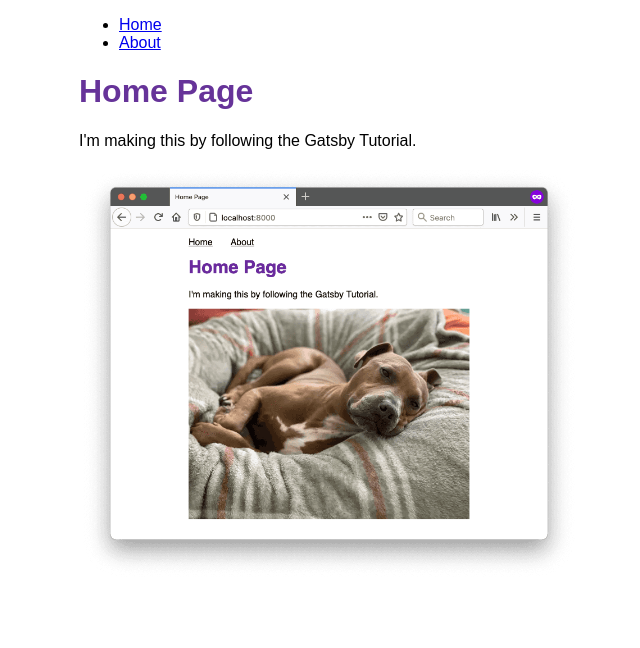
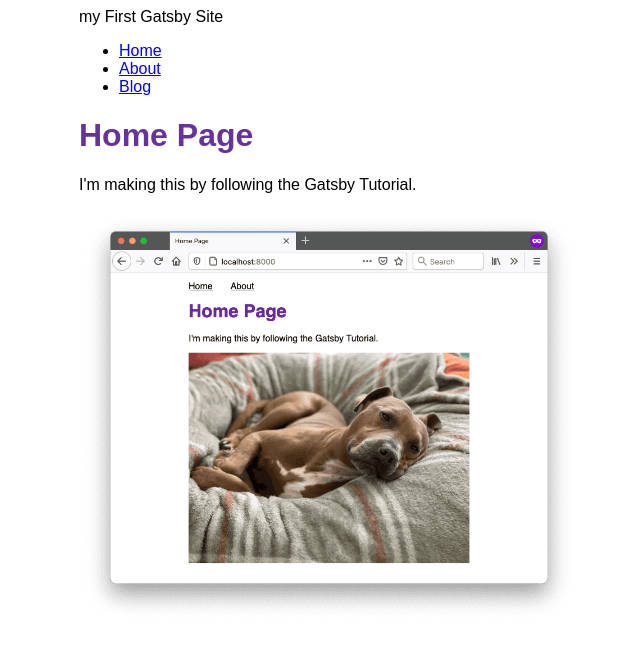
Before and after one commit to kmuse226/my-gatsby-site, a Gatsby site: page / in a window 1280 px wide. Shown: the whole page, without its empty margins (311-951 px from the left). Built offline with nearby package versions, Linux system fonts and the light colour scheme; Gatsby itself is replaced by a stand-in of ours.

Commit message:
part 4, ~ create some mdx blog posts

```diff
--- a/gatsby-config.js
+++ b/gatsby-config.js
@@ -1,6 +1,7 @@
 module.exports = {
   siteMetadata: {
-    siteUrl: `https://www.yourdomain.tld`,
+    siteUrl: `https://www.yourdomain.tldd`,
+    title:`my First Gatsby Site`
   },
   plugins: [
     "gatsby-plugin-image",
--- a/src/components/layout.js
+++ b/src/components/layout.js
@@ -1,14 +1,30 @@
 import * as React from 'react'
-import { Link } from 'gatsby'
-import { container, heading, navLinks, navLinkItem, navLinkText } from './layout.module.css'
+import { Link, useStaticQuery, graphql  } from 'gatsby'
+import { container, heading, navLinks, navLinkItem, navLinkText, siteTitle } from './layout.module.css'
 
 const Layout = ({ pageTitle, children }) => {
+  const data = useStaticQuery(graphql`
+    query {
+      site {
+        siteMetadata {
+          title
+        }
+      }
+    }
+  `)
+
   return (
     <div className={container}>
+      <header className={siteTitle}>{data.site.siteMetadata.title}</header>
       <nav>
         <ul className={navLinks}>
           <li className={navLinkItem}><Link to="/" className={navLinkText}>Home</Link></li>
-          <li><Link to="/about" className={navLinkText}>About</Link></li>
+          <li className={navLinkItem}><Link to="/about" className={navLinkText}>About</Link></li>
+          <li className={navLinkItem}>
+            <Link to="/blog" className={navLinkText}>
+              Blog
+            </Link>
+          </li>
         </ul>
       </nav>
       <main>
--- a/src/components/layout.module.css
+++ b/src/components/layout.module.css
@@ -18,3 +18,9 @@
 .nav-link-text {
     color:black
 }
+.site-title {
+    font-size: 3rem;
+    color: gray;
+    font-weight: 700;
+    margin: 3rem 0;
+  }
--- /dev/null
+++ b/src/components/seo.js
@@ -0,0 +1,20 @@
+import * as React from 'react'
+import { graphql, useStaticQuery } from 'gatsby'
+
+const Seo = ({ title }) => {
+  const data = useStaticQuery(graphql`
+    query {
+      site {
+        siteMetadata {
+          title
+        }
+      }
+    }
+  `)
+
+  return (
+    <title>{title} | {data.site.siteMetadata.title}</title>
+  )
+}
+
+export default Seo
--- a/src/pages/index.js
+++ b/src/pages/index.js
@@ -3,6 +3,7 @@
 import { Link } from 'gatsby'
 import Layout from "../components/layout"
 import { StaticImage } from 'gatsby-plugin-image'
+import Seo from '../components/seo'
 
 // Step 2: Define your component
 const IndexPage = () => {
@@ -18,7 +19,7 @@
 }
 
 // You'll learn about this in the next task, just copy it for now
-export const Head = () => <title>Home Page</title>
+export const Head = () => <Seo title="Home Page" />
 
 // Step 3: Export your component
 export default IndexPage
```
Also changed, not shown: src/pages/about.js (+2 -7 lines), src/pages/blog.js (added, +15 -0 lines), blog/another-post.mdx (added), blog/my-first-post.mdx (added), blog/yet-another-post.mdx (added).
